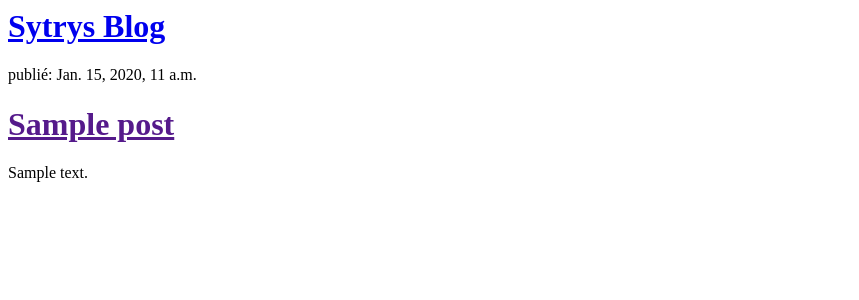
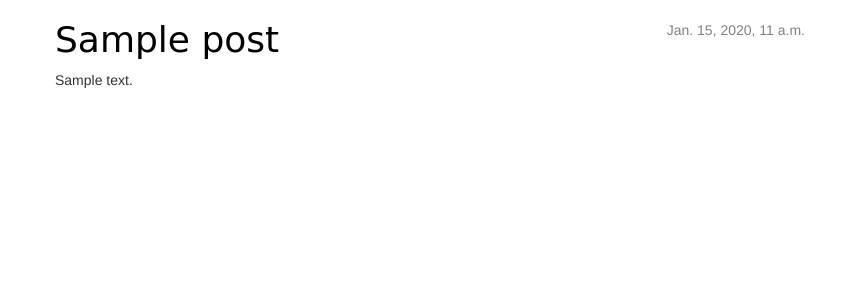
Before and after one commit to theolannoye/my-first-blog, a Django app: template blog/templates/blog/post_list.html in a window 1280 px wide. Shown: the top 300 px of the page, without its empty margins (0-859 px from the left). Run offline with Django 3.2, Linux system fonts and the light colour scheme; the template is opened without the code that fills it: values that come from a table or form of the project are taken from there, others are empty; tables that the repository leaves empty hold one stand-in row (values such as "Sample post"); some libraries are stand-ins or nearby versions.

Commit message:
Ajout css

```diff
--- /dev/null
+++ b/blog/static/css/blog.css
@@ -0,0 +1,47 @@
+.page-header {
+    background-color: #ff9400;
+    margin-top: 0;
+    padding: 20px 20px 20px 40px;
+}
+
+.page-header h1, .page-header h1 a, .page-header h1 a:visited, .page-header h1 a:active {
+    color: #ffffff;
+    font-size: 36pt;
+    text-decoration: none;
+}
+
+.content {
+    margin-left: 40px;
+}
+
+h1, h2, h3, h4 {
+    font-family: 'Lobster', cursive;
+}
+
+.date {
+    float: right;
+    color: #828282;
+}
+
+.save {
+    float: right;
+}
+
+.post-form textarea, .post-form input {
+    width: 100%;
+}
+
+.top-menu, .top-menu:hover, .top-menu:visited {
+    color: #ffffff;
+    float: right;
+    font-size: 26pt;
+    margin-right: 20px;
+}
+
+.post {
+    margin-bottom: 70px;
+}
+
+.post h1 a, .post h1 a:visited {
+    color: #000000;
+}
--- a/blog/templates/blog/post_list.html
+++ b/blog/templates/blog/post_list.html
@@ -1,19 +1,28 @@
+{% load static %}
+
 <html>
 	<head>
+		<link rel="stylesheet" href="//maxcdn.bootstrapcdn.com/bootstrap/3.2.0/css/bootstrap.min.css">
+		<link rel="stylesheet" href="//maxcdn.bootstrapcdn.com/bootstrap/3.2.0/css/bootstrap-theme.min.css">
+		<link rel="stylesheet" href="{% static 'css/blog.css' %}">
+		<meta charset="utf8">
 		<title>Sytrys blog</title>
 	</head>
 	<body>
-		<div>
-    		<h1><a href="/">Sytrys Blog</a></h1>
+		<div class="content container">
+		    <div class="row">
+		        <div class="col-md-8">
+		            {% for post in posts %}
+		                <div class="post">
+		                    <div class="date">
+		                        {{ post.published_date }}
+		                    </div>
+		                    <h1><a href="">{{ post.title }}</a></h1>
+		                    <p>{{ post.text|linebreaksbr }}</p>
+		                </div>
+		            {% endfor %}
+		        </div>
+		    </div>
 		</div>
-
-		{% for post in posts %}
-		<div>
-			<p>publié: {{ post.published_date }}</p>
-				<h1><a href="">{{ post.title }}</a></h1>
-			<p>{{ post.text|linebreaksbr }}</p>
-		</div>
-		{% endfor %}
-
 	</body>
 </html>
```
